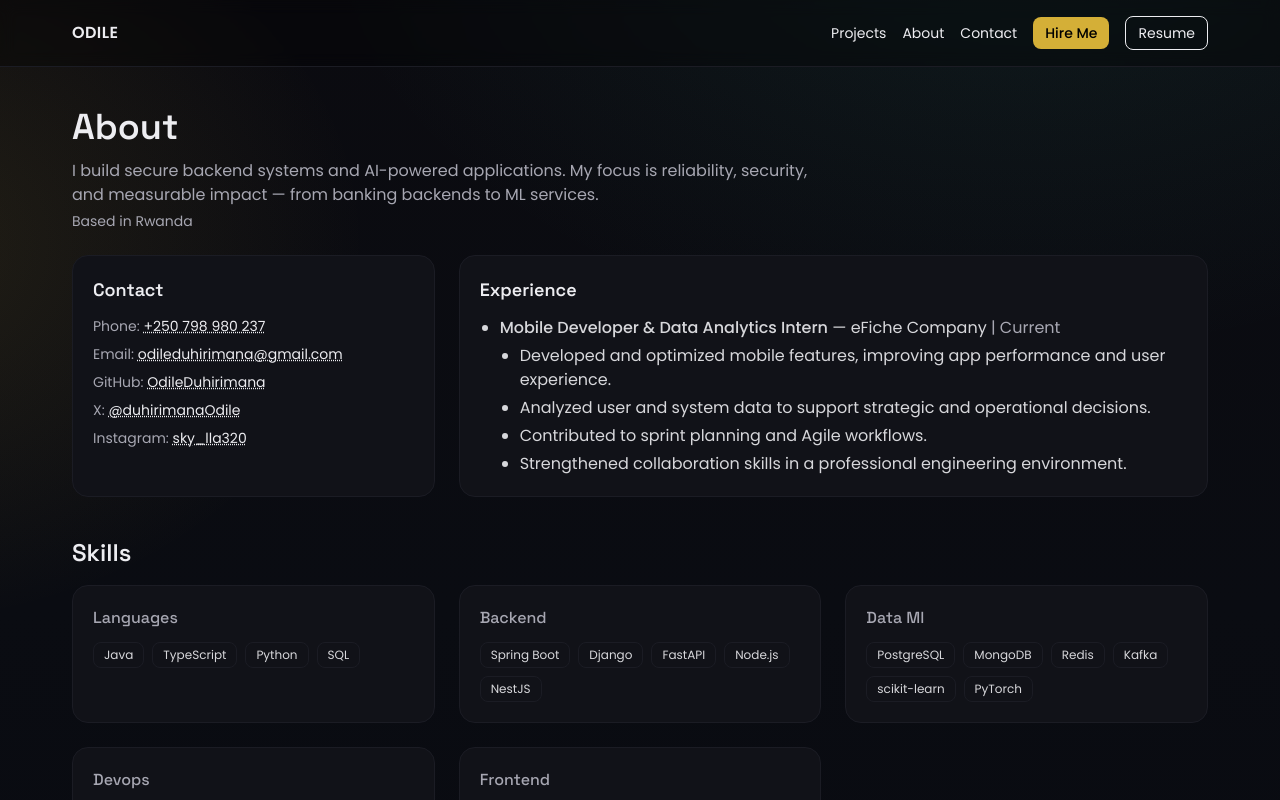
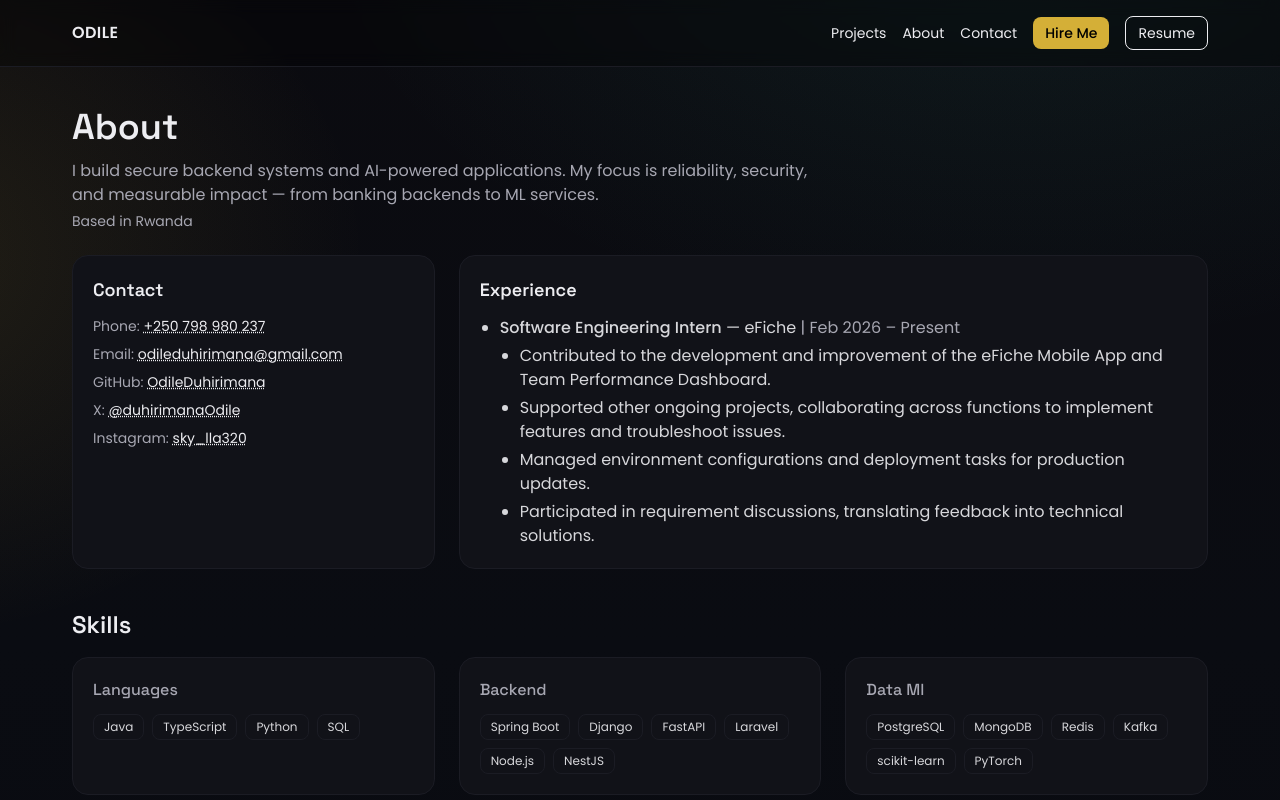
Before and after one commit to OdileDuhirimana/Portfolio, a Next.js app: page /about in a window 1280 px wide. Shown: the top 800 px of the page. Built offline with nearby package versions, Linux system fonts and the light colour scheme; no server answers.

Commit message:
feat: update resume content and project details

```diff
--- a/app/about/page.tsx
+++ b/app/about/page.tsx
@@ -29,12 +29,12 @@ export default function AboutPage() {
           <h2 className="text-lg font-semibold">Experience</h2>
           <ul className="mt-3 list-disc pl-5 space-y-2 text-(--text)/90">
             <li>
-              <span className="font-medium">Mobile Developer & Data Analytics Intern</span> — eFiche Company <span className="text-(--muted)">| Current</span>
+              <span className="font-medium">Software Engineering Intern</span> — eFiche <span className="text-(--muted)">| Feb 2026 – Present</span>
               <ul className="mt-1 list-disc pl-5 space-y-1">
-                <li>Developed and optimized mobile features, improving app performance and user experience.</li>
-                <li>Analyzed user and system data to support strategic and operational decisions.</li>
-                <li>Contributed to sprint planning and Agile workflows.</li>
-                <li>Strengthened collaboration skills in a professional engineering environment.</li>
+                <li>Contributed to the development and improvement of the eFiche Mobile App and Team Performance Dashboard.</li>
+                <li>Supported other ongoing projects, collaborating across functions to implement features and troubleshoot issues.</li>
+                <li>Managed environment configurations and deployment tasks for production updates.</li>
+                <li>Participated in requirement discussions, translating feedback into technical solutions.</li>
               </ul>
             </li>
           </ul>
--- a/components/ProjectIcon.tsx
+++ b/components/ProjectIcon.tsx
@@ -9,6 +9,9 @@ import {
   Stethoscope,
   Briefcase,
   ShoppingCart,
+  Smartphone,
+  Monitor,
+  LayoutDashboard,
   UsersRound,
   MessageCircle,
   ShieldCheck,
@@ -36,6 +39,9 @@ const bySlug: Record<string, React.ComponentType<any>> = {
   "careflow-api": HeartPulse,
   gatherly: Ticket,
   trackella: Wallet,
+  "efiche-mobile": Smartphone,
+  "efiche-web": Monitor,
+  "efiche-dashboard": LayoutDashboard,
   fitsync: Dumbbell,
   careconnect: Stethoscope,
   skillbridge: Briefcase,
--- a/data/projects.ts
+++ b/data/projects.ts
@@ -133,6 +133,48 @@ export const projects: Project[] = [
     liveUrl: "https://demo.trackella.example",
     repoUrl: "https://github.com/your/trackella",
     architectureDiagram: "/images/diagrams/trackella.png"
+  },
+  {
+    title: "eFiche Mobile",
+    slug: "efiche-mobile",
+    category: "frontend",
+    tagline: "Mobile app feature development and performance improvements.",
+    tech: ["Flutter","Dart"],
+    highlights: [
+      "Delivered new mobile features with a focus on UX and stability",
+      "Optimized screens and flows for smoother performance",
+      "Collaborated with product and QA to iterate on feedback"
+    ],
+    role: "Mobile Developer (Intern)",
+    duration: "2026"
+  },
+  {
+    title: "eFiche Web Platform",
+    slug: "efiche-web",
+    category: "fullstack",
+    tagline: "Internal platform for workflows and operations.",
+    tech: ["Next.js","Laravel"],
+    highlights: [
+      "Implemented new web features and workflows",
+      "Integrated frontend with backend endpoints",
+      "Helped troubleshoot and ship production fixes"
+    ],
+    role: "Software Engineering Intern",
+    duration: "2026"
+  },
+  {
+    title: "eFiche Team Dashboard",
+    slug: "efiche-dashboard",
+    category: "backend",
+    tagline: "Performance analytics API for team dashboards.",
+    tech: ["Python","FastAPI"],
+    highlights: [
+      "Built APIs powering team performance views",
+      "Structured analytics endpoints for dashboard insights",
+      "Improved stability for reporting workflows"
+    ],
+    role: "Software Engineering Intern",
+    duration: "2026"
   },
   {
     title: "FitSync",
--- a/data/skills.ts
+++ b/data/skills.ts
@@ -1,6 +1,6 @@
 export const skills = {
   languages: ["Java", "TypeScript", "Python", "SQL"],
-  backend: ["Spring Boot", "Django", "FastAPI", "Node.js", "NestJS"],
+  backend: ["Spring Boot", "Django", "FastAPI", "Laravel", "Node.js", "NestJS"],
   data_ml: ["PostgreSQL", "MongoDB", "Redis", "Kafka", "scikit-learn", "PyTorch"],
   devops: ["Docker", "GitHub Actions", "Vercel"],
   frontend: ["React", "Next.js", "React Native", "Flutter"],
--- /dev/null
+++ b/resume.css
@@ -0,0 +1,171 @@
+@page {
+  size: A4;
+  margin: 0;
+  background: #0B0B10;
+}
+
+:root {
+  --bg: #0B0B10;
+  --panel: #111218;
+  --text: #EDEDF1;
+  --muted: #A7A7B2;
+  --gold: #D4AF37;
+  --line: #1B1C24;
+}
+
+html, body {
+  background: var(--bg);
+}
+
+body {
+  font-family: "Poppins", "Helvetica", "Arial", sans-serif;
+  color: var(--text);
+  font-size: 10.8pt;
+  line-height: 1.5;
+  widows: 2;
+  orphans: 2;
+  padding: 18mm 16mm 20mm;
+  box-sizing: border-box;
+  -weasyprint-print-color-adjust: exact;
+}
+
+header#title-block-header {
+  display: none;
+}
+
+a {
+  color: var(--gold);
+  text-decoration: none;
+}
+
+h1, h2 {
+  font-family: "Space Grotesk", "Helvetica", "Arial", sans-serif;
+  font-weight: 600;
+}
+
+h2 {
+  font-size: 12.8pt;
+  letter-spacing: 1px;
+  text-transform: uppercase;
+  margin: 7mm 0 3mm 0;
+  color: var(--gold);
+  break-after: avoid;
+  page-break-after: avoid;
+}
+
+ul {
+  margin: 0 0 3mm 0;
+  padding-left: 4.5mm;
+  break-inside: avoid;
+  page-break-inside: avoid;
+}
+
+li {
+  margin: 0 0 1.5mm 0;
+}
+
+li::marker {
+  color: var(--gold);
+}
+
+.header {
+  border: 1px solid var(--line);
+  border-radius: 12px;
+  background: var(--panel);
+  padding: 8mm 9mm;
+  break-inside: avoid;
+  page-break-inside: avoid;
+}
+
+.header__name {
+  font-size: 22pt;
+  letter-spacing: 0.6px;
+  color: var(--text);
+}
+
+.header__role {
+  color: var(--gold);
+  margin-top: 1mm;
+  font-size: 12pt;
+  text-transform: uppercase;
+  letter-spacing: 1px;
+}
+
+.header__meta {
+  color: var(--muted);
+  font-size: 9.5pt;
+  margin-top: 2mm;
+}
+
+.divider {
+  height: 1px;
+  background: var(--line);
+  margin: 6mm 0 2mm 0;
+}
+
+.section {
+  padding-top: 1mm;
+}
+
+.skills-table {
+  width: 100%;
+  border-collapse: separate;
+  border-spacing: 8mm 0;
+  break-inside: avoid;
+  page-break-inside: avoid;
+}
+
+.skills-table td {
+  vertical-align: top;
+  width: 50%;
+  break-inside: avoid;
+  page-break-inside: avoid;
+}
+
+.item {
+  border: 1px solid var(--line);
+  border-radius: 10px;
+  padding: 5mm 6mm;
+  background: #101118;
+  margin-bottom: 4mm;
+  break-inside: avoid;
+  page-break-inside: avoid;
+}
+
+.item__title {
+  font-weight: 600;
+  font-size: 11pt;
+  color: var(--text);
+}
+
+.item__meta {
+  color: var(--muted);
+  font-size: 9.2pt;
+  margin-top: 1mm;
+  margin-bottom: 2mm;
+  text-transform: uppercase;
+  letter-spacing: 0.6px;
+}
+
+.item__desc {
+  color: var(--muted);
+  font-size: 10pt;
+}
+
+.group {
+  border: 1px solid var(--line);
+  border-radius: 10px;
+  padding: 4mm 6mm;
+  background: #0F1016;
+  margin-bottom: 4mm;
+  break-inside: avoid;
+  page-break-inside: avoid;
+}
+
+.group__title {
+  color: var(--gold);
+  text-transform: uppercase;
+  letter-spacing: 0.8px;
+  font-size: 10pt;
+  margin-bottom: 2mm;
+}
```
Also changed, not shown: 2 other files (tests, documents, lock files or other folders).
